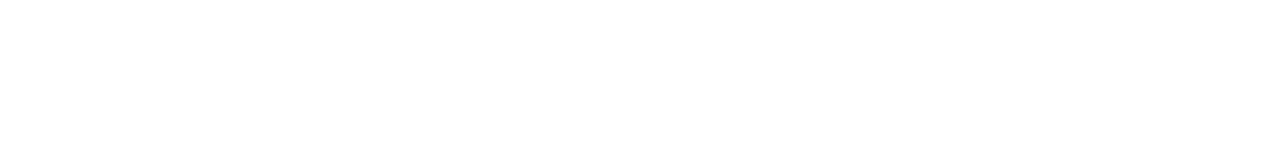
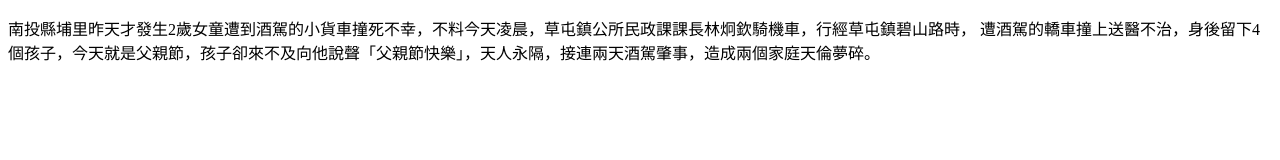
Before and after one commit to tsaiwenchuan/20200808, a plain HTML site: page index.html in a window 1280 px wide. Drawn offline with Linux system fonts and the light colour scheme.

Commit message:
xxxsadjnddrdrjyr

```diff
--- a/index.html
+++ b/index.html
@@ -6,6 +6,7 @@
     <title>Document</title>
 </head>
 <body>
-
+    <p>南投縣埔里昨天才發生2歲女童遭到酒駕的小貨車撞死不幸，不料今天凌晨，草屯鎮公所民政課課長林炯欽騎機車，行經草屯鎮碧山路時，
+        遭酒駕的轎車撞上送醫不治，身後留下4個孩子，今天就是父親節，孩子卻來不及向他說聲「父親節快樂」，天人永隔，接連兩天酒駕肇事，造成兩個家庭天倫夢碎。</p>
 </body>
 </html>
```
